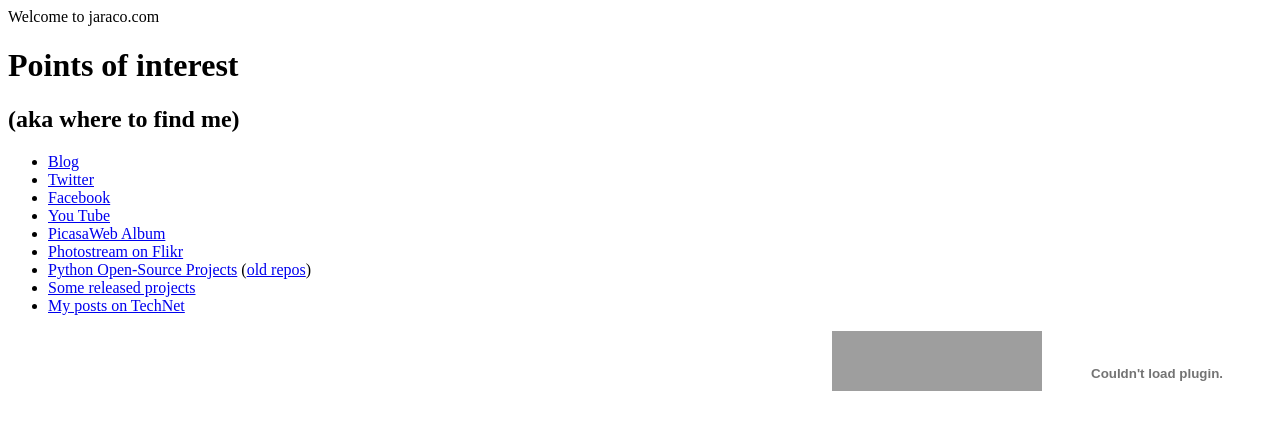
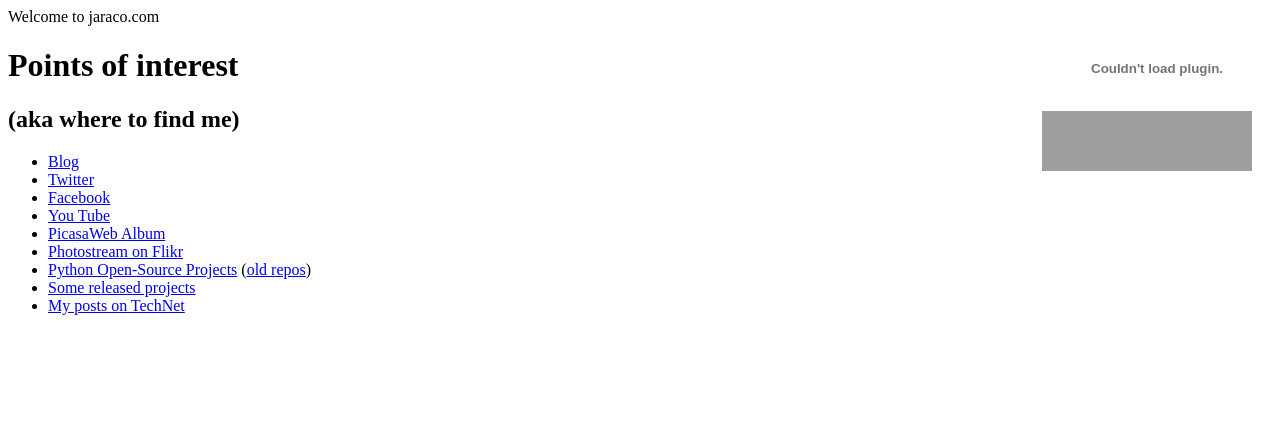
Before and after one commit to jaraco/jaraco.site, a Python web app: template jaraco/site/templates/welcome.html in a window 1280 px wide. Shown: the top 430 px of the page. Run offline with Jinja, Linux system fonts and the light colour scheme; the template is opened without the code that fills it, so the values that code supplies are empty; grey boxes are pictures that could not be loaded.

Commit message:
Moved SO and GV widgets again

```diff
--- a/jaraco/site/templates/welcome.html
+++ b/jaraco/site/templates/welcome.html
@@ -15,6 +15,10 @@
 
 <body>
 	<div>Welcome to jaraco.com</div>
+	<div style="float:right;">
+		<div><object type="application/x-shockwave-flash" data="https://clients4.google.com/voice/embed/webCallButton" width="230" height="85"><param name="movie" value="https://clients4.google.com/voice/embed/webCallButton" /><param name="wmode" value="transparent" /><param name="FlashVars" value="id=ec4d60d39df06df8bd26edebb50ead1fcbb2929d&amp;style=0" /></object></div>
+		<div><iframe src="http://stackoverflow.com/users/flair/70170.html?theme=clean" marginwidth="0" marginheight="0" frameborder="0"	scrolling="no" width="210" height="60"></iframe></div>
+	</div>
 	<h1>Points of interest</h1>
 	<h2>(aka where to find me)</h2>
 	<ul>
@@ -28,7 +32,5 @@
 		<li><a href="http://pypi.python.org/pypi?:action=search&amp;term=jaraco+svg-chart&amp;submit=search">Some released projects</a></li>
 		<li><a href="http://social.technet.microsoft.com/Forums/en-US/user/threads?user=Jason%20R.%20Coombs">My posts on TechNet</a></li>
 	</ul>
-	<div style="float:right;"><object type="application/x-shockwave-flash" data="https://clients4.google.com/voice/embed/webCallButton" width="230" height="85"><param name="movie" value="https://clients4.google.com/voice/embed/webCallButton" /><param name="wmode" value="transparent" /><param name="FlashVars" value="id=ec4d60d39df06df8bd26edebb50ead1fcbb2929d&amp;style=0" /></object></div>
-	<div style="float:right;"><iframe src="http://stackoverflow.com/users/flair/70170.html?theme=clean" marginwidth="0" marginheight="0" frameborder="0"	scrolling="no" width="210" height="60"></iframe></div>
 </body>
 </html>
```
